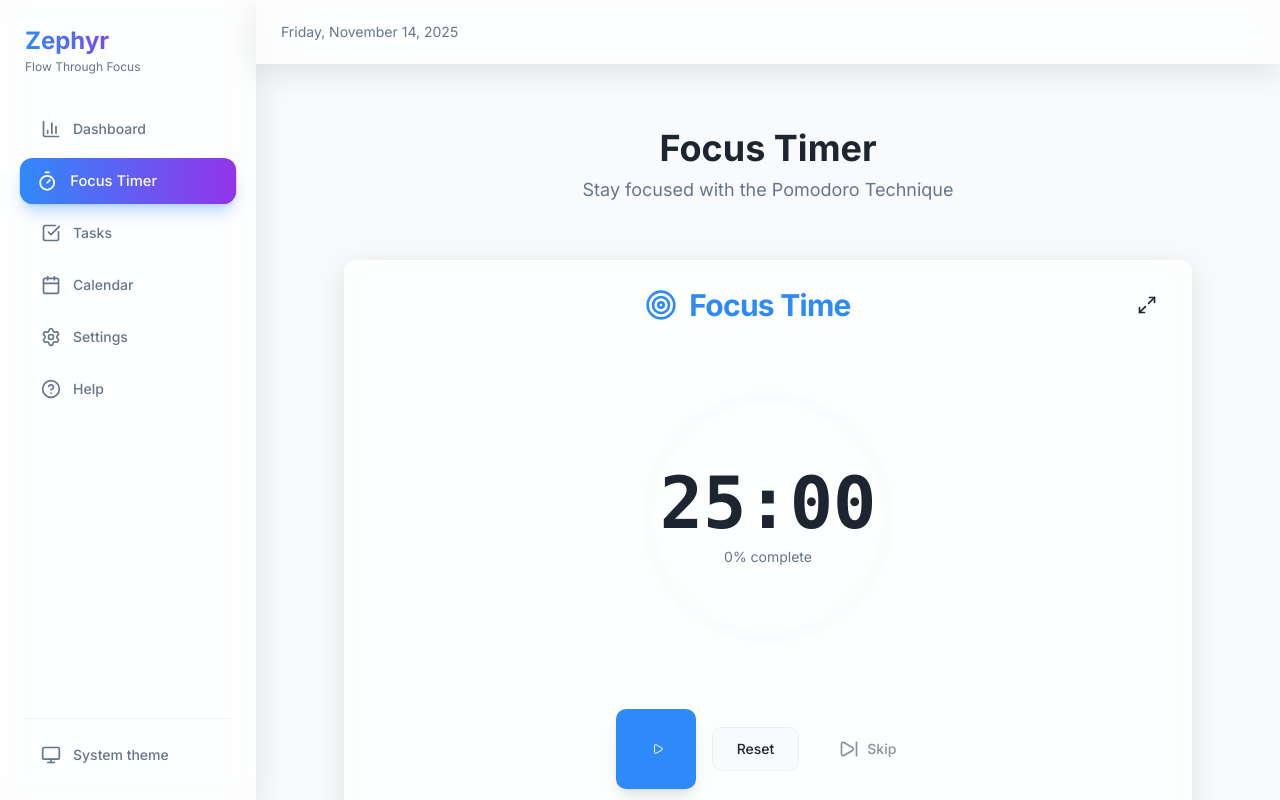
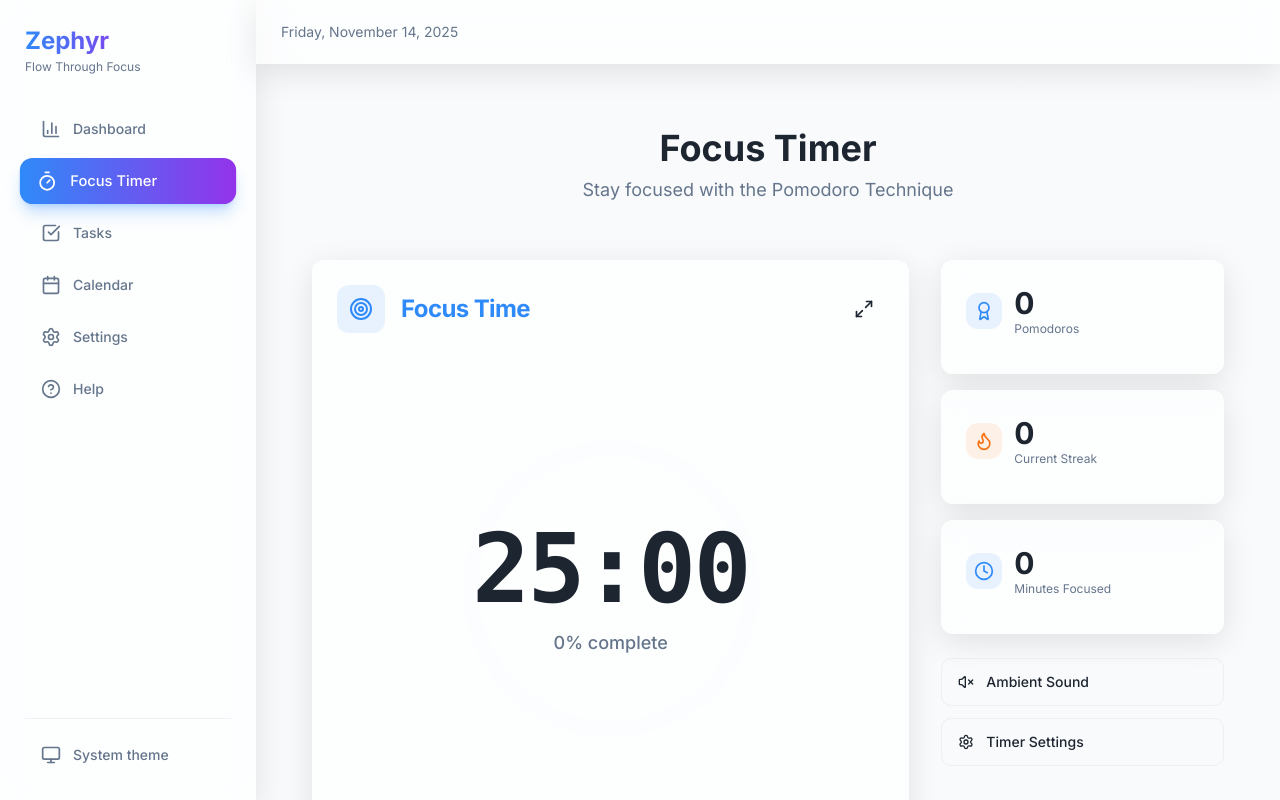
Before and after one commit to dominikkoenitzer/Zephyr, a React (Vite) app: page /focus in a window 1280 px wide. Shown: the top 800 px of the page. Built offline with nearby package versions, Linux system fonts and the light colour scheme.

Commit message:
Completely rework focus timer UI: modern layout with sidebar stats, improved circular timer, better controls, enhanced full-screen mode

```diff
--- a/src/components/FocusTimer/PomodoroTimer.jsx
+++ b/src/components/FocusTimer/PomodoroTimer.jsx
@@ -1,5 +1,5 @@
 import { useState, useEffect, useCallback } from 'react';
-import { Play, Pause, SkipForward, Settings, Award, Flame, Clock, Target, Maximize2, X, Volume2, VolumeX } from 'lucide-react';
+import { Play, Pause, SkipForward, Settings, Award, Flame, Clock, Target, Maximize2, X, Volume2, VolumeX, RotateCcw } from 'lucide-react';
 import { Button } from '../ui/button';
 import { Dialog, DialogContent, DialogHeader, DialogTitle, DialogTrigger } from '../ui/dialog';
 import { Card, CardContent, CardHeader, CardTitle } from '../ui/card';
@@ -9,7 +9,7 @@ import { ambientSoundService, SOUND_OPTIONS } from '../../services/ambientSounds
 
 const DEFAULT_WORK_TIME = 25 * 60; // 25 minutes in seconds
 const DEFAULT_BREAK_TIME = 5 * 60; // 5 minutes in seconds
-const DEFAULT_LONG_BREAK_TIME = 15 * 60; // 15 minutes in seconds
+const DEFAULT_LONG_BREAK_TIME = 15 * 60; // 15 minutes in seconds;
 
 // Subtle completion indicator
 const CompletionIndicator = ({ show }) => {
@@ -17,9 +17,9 @@ const CompletionIndicator = ({ show }) => {
 
   return (
     <div className="fixed inset-0 pointer-events-none z-50 flex items-center justify-center">
-      <div className="bg-primary/10 backdrop-blur-sm rounded-full p-8 animate-scale-in">
-        <div className="w-16 h-16 rounded-full bg-primary/20 flex items-center justify-center">
-          <Award className="h-8 w-8 text-primary" />
+      <div className="bg-primary/20 backdrop-blur-md rounded-2xl p-12 animate-scale-in shadow-2xl">
+        <div className="w-24 h-24 rounded-full bg-primary/30 flex items-center justify-center border-4 border-primary/50">
+          <Award className="h-12 w-12 text-primary" />
         </div>
       </div>
     </div>
@@ -39,52 +39,56 @@ const FullScreenMode = ({
   onExit,
   formatTime
 }) => {
-  const circumference = 2 * Math.PI * 140;
+  const circumference = 2 * Math.PI * 180;
   const strokeDashoffset = circumference - (progress / 100) * circumference;
 
   return (
-    <div className="fixed inset-0 z-[100] bg-background flex items-center justify-center">
-      <div className="absolute top-4 right-4">
+    <div className="fixed inset-0 z-[100] bg-background flex flex-col items-center justify-center p-8">
+      {/* Exit Button */}
+      <div className="absolute top-6 right-6">
         <Button
           variant="ghost"
           size="icon"
           onClick={onExit}
-          className="h-10 w-10"
+          className="h-12 w-12 rounded-full hover:bg-background/80"
         >
-          <X className="h-5 w-5" />
+          <X className="h-6 w-6" />
         </Button>
       </div>
 
-      <div className="text-center space-y-12 max-w-2xl mx-auto px-8">
+      <div className="flex flex-col items-center justify-center space-y-16 max-w-4xl w-full">
         {/* Session Type */}
-        <div className="space-y-2">
+        <div className="text-center space-y-4">
           {sessionType.icon && (
-            <sessionType.icon className={`h-12 w-12 mx-auto ${sessionType.color}`} />
+            <div className="flex justify-center">
+              <div className={`p-4 rounded-2xl ${isBreak ? 'bg-green-500/10' : 'bg-primary/10'}`}>
+                <sessionType.icon className={`h-12 w-12 ${sessionType.color}`} />
+              </div>
+            </div>
           )}
-          <h2 className={`text-3xl font-bold ${sessionType.color}`}>
+          <h2 className={`text-4xl font-bold ${sessionType.color}`}>
             {sessionType.text}
           </h2>
         </div>
 
         {/* Large Circular Timer */}
-        <div className="flex justify-center items-center">
-          <div className="relative w-[500px] h-[500px]">
+        <div className="relative w-[600px] h-[600px]">
           <svg className="absolute inset-0 w-full h-full transform -rotate-90">
             <circle
-                cx="250"
-                cy="250"
-                r="140"
+              cx="300"
+              cy="300"
+              r="180"
               stroke="currentColor"
-                strokeWidth="16"
+              strokeWidth="20"
               fill="none"
               className="text-muted/10"
             />
             <circle
-                cx="250"
-                cy="250"
-                r="140"
+              cx="300"
+              cy="300"
+              r="180"
               stroke="currentColor"
-                strokeWidth="16"
+              strokeWidth="20"
               fill="none"
               strokeLinecap="round"
               className={`transition-all duration-1000 ${isBreak ? 'text-green-500' : 'text-primary'}`}
@@ -96,12 +100,11 @@ const FullScreenMode = ({
           </svg>
 
           <div className="absolute inset-0 flex flex-col items-center justify-center">
-              <div className="text-8xl font-mono font-bold text-foreground mb-4">
+            <div className="text-9xl font-mono font-bold text-foreground mb-4 tracking-tight">
               {formatTime(timeLeft)}
             </div>
-              <div className="text-xl text-muted-foreground">
+            <div className="text-2xl text-muted-foreground font-medium">
               {Math.round(progress)}% complete
-              </div>
             </div>
           </div>
         </div>
@@ -111,20 +114,21 @@ const FullScreenMode = ({
           <Button
             onClick={onToggle}
             size="lg"
-            className={`w-24 h-24 shadow-xl transition-all ${
-              isRunning ? '' : 'hover:scale-105'
+            className={`w-28 h-28 rounded-full shadow-2xl transition-all ${
+              isRunning ? 'bg-primary/90 hover:bg-primary' : 'hover:scale-105'
             }`}
-            variant={isRunning ? "secondary" : "default"}
+            variant={isRunning ? "default" : "default"}
           >
-            {isRunning ? <Pause className="h-10 w-10" /> : <Play className="h-10 w-10 ml-1" />}
+            {isRunning ? <Pause className="h-12 w-12" /> : <Play className="h-12 w-12 ml-1" />}
           </Button>
 
           <Button
             onClick={onReset}
             size="lg"
             variant="outline"
-            className="px-8 py-6 text-lg hover:scale-105 transition-transform"
+            className="h-16 px-8 text-lg rounded-full hover:scale-105 transition-transform border-2"
           >
+            <RotateCcw className="h-5 w-5 mr-2" />
             Reset
           </Button>
 
@@ -132,16 +136,16 @@ const FullScreenMode = ({
             onClick={onSkip}
             size="lg"
             variant="ghost"
-            className="px-8 py-6 text-lg hover:scale-105 transition-transform"
+            className="h-16 px-8 text-lg rounded-full hover:scale-105 transition-transform"
           >
-            <SkipForward className="h-6 w-6 mr-2" />
+            <SkipForward className="h-5 w-5 mr-2" />
             Skip
           </Button>
         </div>
 
         {/* Status Message */}
         <div className="text-center">
-          <p className="text-xl text-muted-foreground">
+          <p className="text-2xl text-muted-foreground font-medium">
             {isRunning
               ? (isBreak ? "Take a moment to recharge" : "Stay focused and maintain your flow")
               : "Ready to begin"}
@@ -413,7 +417,7 @@ const PomodoroTimer = () => {
 
   const currentSessionTime = isBreak ? (pomodorosCompleted % 4 === 0 ? longBreakTime : breakTime) : workTime;
   const progress = ((currentSessionTime - timeLeft) / currentSessionTime) * 100;
-  const circumference = 2 * Math.PI * 120; // radius of 120
+  const circumference = 2 * Math.PI * 140; // radius of 140
   const strokeDashoffset = circumference - (progress / 100) * circumference;
   const totalFocusTime = Math.floor((pomodorosCompleted * workTime) / 60);
 
@@ -448,60 +452,69 @@ const PomodoroTimer = () => {
   }
 
   return (
-    <div className="max-w-4xl mx-auto p-6 space-y-8">
+    <div className="max-w-6xl mx-auto p-6 space-y-8">
       {/* Completion Indicator */}
       <CompletionIndicator show={showCelebration} />
 
-      {/* Main Timer Card with Circular Progress */}
-      <Card className="glass-card border-none animate-fade-in-up">
-        <CardHeader className="text-center pb-4">
-          <div className="flex items-center justify-between mb-4">
-            <div></div>
-            <CardTitle className="text-3xl font-bold flex items-center justify-center gap-3">
-              {sessionType.icon && <sessionType.icon className={`h-8 w-8 ${sessionType.color}`} />}
-              <span className={sessionType.color}>{sessionType.text}</span>
+      {/* Main Timer Section */}
+      <div className="grid grid-cols-1 lg:grid-cols-3 gap-8">
+        {/* Timer Card - Takes 2 columns on large screens */}
+        <Card className="glass-card border-none lg:col-span-2 animate-fade-in-up">
+          <CardHeader className="pb-6">
+            <div className="flex items-center justify-between">
+              <div className="flex items-center gap-4">
+                {sessionType.icon && (
+                  <div className={`p-3 rounded-xl ${isBreak ? 'bg-green-500/10' : 'bg-primary/10'}`}>
+                    <sessionType.icon className={`h-6 w-6 ${sessionType.color}`} />
+                  </div>
+                )}
+                <div>
+                  <CardTitle className={`text-2xl font-bold ${sessionType.color}`}>
+                    {sessionType.text}
                   </CardTitle>
+                  {!isBreak && sessionStreak > 0 && (
+                    <div className="flex items-center gap-2 mt-1">
+                      <Flame className="h-4 w-4 text-orange-500" />
+                      <span className="text-sm text-muted-foreground">
+                        {sessionStreak} session streak
+                      </span>
+                    </div>
+                  )}
+                </div>
+              </div>
               <Button
                 variant="ghost"
                 size="icon"
                 onClick={() => setIsFullScreen(true)}
-              className="h-10 w-10"
+                className="h-10 w-10 rounded-lg"
                 title="Enter Full Screen Mode"
               >
                 <Maximize2 className="h-5 w-5" />
               </Button>
             </div>
-          {!isBreak && sessionStreak > 0 && (
-            <div className="flex items-center justify-center gap-2 mt-2">
-              <Flame className="h-5 w-5 text-orange-500" />
-              <span className="text-sm text-muted-foreground">
-                {sessionStreak} session streak
-              </span>
-            </div>
-          )}
           </CardHeader>
           <CardContent className="space-y-8">
             {/* Circular Timer */}
-          <div className="flex justify-center items-center">
-            <div className="relative w-80 h-80">
+            <div className="flex justify-center items-center py-8">
+              <div className="relative w-[400px] h-[400px]">
                 {/* Background circle */}
                 <svg className="absolute inset-0 w-full h-full transform -rotate-90">
                   <circle
-                  cx="160"
-                  cy="160"
-                  r="120"
+                    cx="200"
+                    cy="200"
+                    r="140"
                     stroke="currentColor"
-                  strokeWidth="12"
+                    strokeWidth="16"
                     fill="none"
-                  className="text-muted/20"
+                    className="text-muted/10"
                   />
                   {/* Progress circle */}
                   <circle
-                  cx="160"
-                  cy="160"
-                  r="120"
+                    cx="200"
+                    cy="200"
+                    r="140"
                     stroke="currentColor"
-                  strokeWidth="12"
+                    strokeWidth="16"
                     fill="none"
                     strokeLinecap="round"
                     className={`transition-all duration-1000 ${isBreak ? 'text-green-500' : 'text-primary'}`}
@@ -514,10 +527,10 @@ const PomodoroTimer = () => {
 
                 {/* Timer Display */}
                 <div className="absolute inset-0 flex flex-col items-center justify-center">
-                <div className="text-7xl font-mono font-bold text-foreground mb-2">
+                  <div className="text-8xl font-mono font-bold text-foreground mb-3 tracking-tight">
                     {formatTime(timeLeft)}
                   </div>
-                <div className="text-sm text-muted-foreground">
+                  <div className="text-lg text-muted-foreground font-medium">
                     {Math.round(progress)}% complete
                   </div>
                 </div>
@@ -529,20 +542,21 @@ const PomodoroTimer = () => {
               <Button
                 onClick={toggleTimer}
                 size="lg"
-              className={`w-20 h-20 shadow-lg transition-all ${
+                className={`w-24 h-24 rounded-full shadow-xl transition-all ${
                   isRunning ? '' : 'hover:scale-105'
                 }`}
                 variant={isRunning ? "secondary" : "default"}
               >
-              {isRunning ? <Pause className="h-8 w-8" /> : <Play className="h-8 w-8 ml-1" />}
+                {isRunning ? <Pause className="h-10 w-10" /> : <Play className="h-10 w-10 ml-1" />}
               </Button>
 
               <Button
                 onClick={resetTimer}
                 size="lg"
                 variant="outline"
-              className="px-6 hover:scale-105 transition-transform"
+                className="h-14 px-6 rounded-full hover:scale-105 transition-transform border-2"
               >
+                <RotateCcw className="h-5 w-5 mr-2" />
                 Reset
               </Button>
 
@@ -550,7 +564,7 @@ const PomodoroTimer = () => {
                 onClick={skipSession}
                 size="lg"
                 variant="ghost"
-              className="px-6 hover:scale-105 transition-transform"
+                className="h-14 px-6 rounded-full hover:scale-105 transition-transform"
                 disabled={timeLeft === currentSessionTime}
               >
                 <SkipForward className="h-5 w-5 mr-2" />
@@ -560,7 +574,7 @@ const PomodoroTimer = () => {
 
             {/* Status Message */}
             <div className="text-center">
-            <p className="text-muted-foreground text-sm">
+              <p className="text-muted-foreground text-base font-medium">
                 {isRunning
                   ? (isBreak ? "Take a moment to recharge" : "Stay focused and maintain your flow")
                   : "Ready to begin"}
@@ -569,44 +583,58 @@ const PomodoroTimer = () => {
           </CardContent>
         </Card>
 
-      {/* Stats Grid */}
-      <div className="grid grid-cols-1 md:grid-cols-3 gap-6 animate-fade-in-up" style={{ animationDelay: '0.1s' }}>
+        {/* Stats & Controls Sidebar */}
+        <div className="space-y-6 animate-fade-in-up" style={{ animationDelay: '0.1s' }}>
+          {/* Stats Cards */}
+          <div className="space-y-4">
             <Card className="glass-card border-none hover-lift">
-          <CardContent className="pt-6 text-center">
-            <div className="flex items-center justify-center mb-2">
-              <Award className="h-8 w-8 text-primary" />
+              <CardContent className="pt-6">
+                <div className="flex items-center gap-3 mb-3">
+                  <div className="p-2 rounded-lg bg-primary/10">
+                    <Award className="h-5 w-5 text-primary" />
                   </div>
-            <div className="text-4xl font-bold text-primary mb-1">{pomodorosCompleted}</div>
-            <div className="text-sm text-muted-foreground">Pomodoros Completed</div>
+                  <div>
+                    <div className="text-3xl font-bold text-foreground">{pomodorosCompleted}</div>
+                    <div className="text-xs text-muted-foreground">Pomodoros</div>
+                  </div>
+                </div>
               </CardContent>
             </Card>
 
             <Card className="glass-card border-none hover-lift">
-          <CardContent className="pt-6 text-center">
-            <div className="flex items-center justify-center mb-2">
-              <Flame className="h-8 w-8 text-orange-500" />
+              <CardContent className="pt-6">
+                <div className="flex items-center gap-3 mb-3">
+                  <div className="p-2 rounded-lg bg-orange-500/10">
+                    <Flame className="h-5 w-5 text-orange-500" />
                   </div>
-            <div className="text-4xl font-bold text-orange-500 mb-1">{sessionStreak}</div>
-            <div className="text-sm text-muted-foreground">Current Streak</div>
+                  <div>
+                    <div className="text-3xl font-bold text-foreground">{sessionStreak}</div>
+                    <div className="text-xs text-muted-foreground">Current Streak</div>
+                  </div>
+                </div>
               </CardContent>
             </Card>
 
             <Card className="glass-card border-none hover-lift">
-          <CardContent className="pt-6 text-center">
-            <div className="flex items-center justify-center mb-2">
-              <Clock className="h-8 w-8 text-primary" />
+              <CardContent className="pt-6">
+                <div className="flex items-center gap-3 mb-3">
+                  <div className="p-2 rounded-lg bg-primary/10">
+                    <Clock className="h-5 w-5 text-primary" />
                   </div>
-            <div className="text-4xl font-bold text-primary mb-1">{totalFocusTime}</div>
-            <div className="text-sm text-muted-foreground">Minutes Focused</div>
+                  <div>
+                    <div className="text-3xl font-bold text-foreground">{totalFocusTime}</div>
+                    <div className="text-xs text-muted-foreground">Minutes Focused</div>
+                  </div>
+                </div>
               </CardContent>
             </Card>
           </div>
 
-      {/* Sound & Settings Controls */}
-      <div className="flex justify-center gap-3">
+          {/* Controls */}
+          <div className="space-y-3">
             <Dialog open={isSoundDialogOpen} onOpenChange={setIsSoundDialogOpen}>
               <DialogTrigger asChild>
-            <Button variant="outline" className="gap-2 px-6">
+                <Button variant="outline" className="w-full justify-start gap-3 h-12">
                   {selectedSound !== 'silence' ? (
                     <Volume2 className="h-4 w-4" />
                   ) : (
@@ -625,15 +653,15 @@ const PomodoroTimer = () => {
                       <button
                         key={sound.id}
                         onClick={() => handleSoundChange(sound.id)}
-                    className={`p-4 rounded-lg border-2 transition-all text-left ${
+                        className={`p-4 rounded-xl border-2 transition-all text-left ${
                           selectedSound === sound.id
-                        ? 'border-primary bg-primary/10'
+                            ? 'border-primary bg-primary/10 shadow-md'
                             : 'border-border hover:border-primary/50 hover:bg-accent/50'
                         }`}
                       >
                         <div className="text-2xl mb-2">{sound.icon}</div>
                         <div className="font-medium text-sm text-foreground">{sound.name}</div>
-                    <div className="text-xs text-muted-foreground">{sound.description}</div>
+                        <div className="text-xs text-muted-foreground mt-1">{sound.description}</div>
                         {selectedSound === sound.id && sound.id !== 'silence' && (
                           <div className="mt-2 text-xs text-primary font-medium">Playing...</div>
                         )}
@@ -665,9 +693,9 @@ const PomodoroTimer = () => {
 
             <Dialog open={isSettingsOpen} onOpenChange={setIsSettingsOpen}>
               <DialogTrigger asChild>
-            <Button variant="outline" className="gap-2 px-6">
+                <Button variant="outline" className="w-full justify-start gap-3 h-12">
                   <Settings className="h-4 w-4" />
-              Customize Timer
+                  Timer Settings
                 </Button>
               </DialogTrigger>
               <DialogContent className="sm:max-w-md">
@@ -731,6 +759,8 @@ const PomodoroTimer = () => {
             </Dialog>
           </div>
         </div>
+      </div>
+    </div>
   );
 };
 
```
Lines whose indentation alone changed are shown as unchanged.
